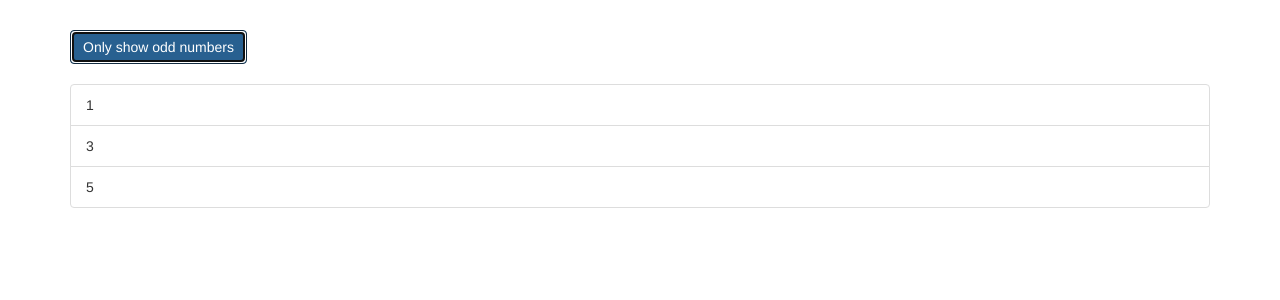
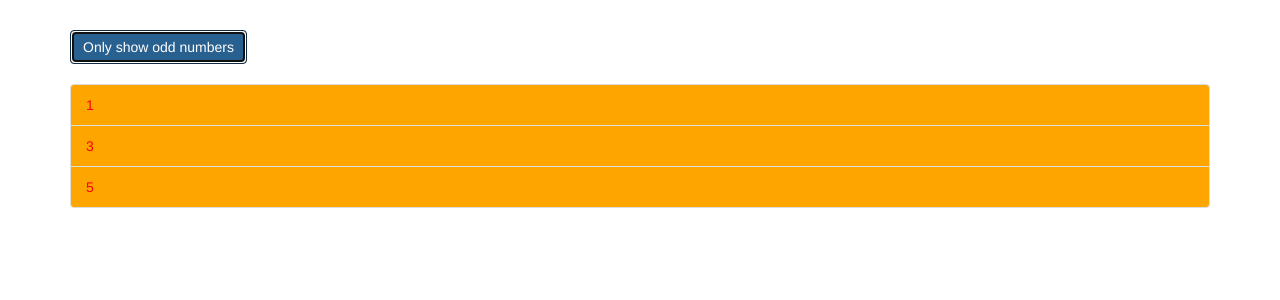
Before and after one commit to MateuszZie/Angular-course, an Angular app in the folder directives-start/: page / in a window 1280 px wide. Both pictures are taken after a click on the button "Only show odd numbers". Shown: the top 300 px of the page. Built offline with nearby package versions, Linux system fonts and the light colour scheme.

Commit message:
ngClass and ngStyle Recap

```diff
--- a/directives-start/src/app/app.component.css
+++ b/directives-start/src/app/app.component.css
@@ -1,3 +1,7 @@
 .container {
   margin-top: 30px;
 }
+
+.odd {
+  color: red;
+}
--- a/directives-start/src/app/app.component.html
+++ b/directives-start/src/app/app.component.html
@@ -7,14 +7,28 @@
       <br /><br />
       <div *ngIf="onlyOdd">
         <ul class="list-group">
-          <li class="list-group-item" *ngFor="let number of oddNumbers">
+          <li
+            class="list-group-item"
+            *ngFor="let number of oddNumbers"
+            [ngClass]="{ odd: number % 2 !== 0 }"
+            [ngStyle]="{
+              backgroundColor: number % 2 !== 0 ? 'orange' : 'transparent'
+            }"
+          >
             {{ number }}
           </li>
         </ul>
       </div>
       <div *ngIf="!onlyOdd">
         <ul class="list-group">
-          <li class="list-group-item" *ngFor="let number of evenNumbers">
+          <li
+            class="list-group-item"
+            *ngFor="let number of evenNumbers"
+            [ngClass]="{ odd: number % 2 !== 0 }"
+            [ngStyle]="{
+              backgroundColor: number % 2 !== 0 ? 'orange' : 'transparent'
+            }"
+          >
             {{ number }}
           </li>
         </ul>
```
